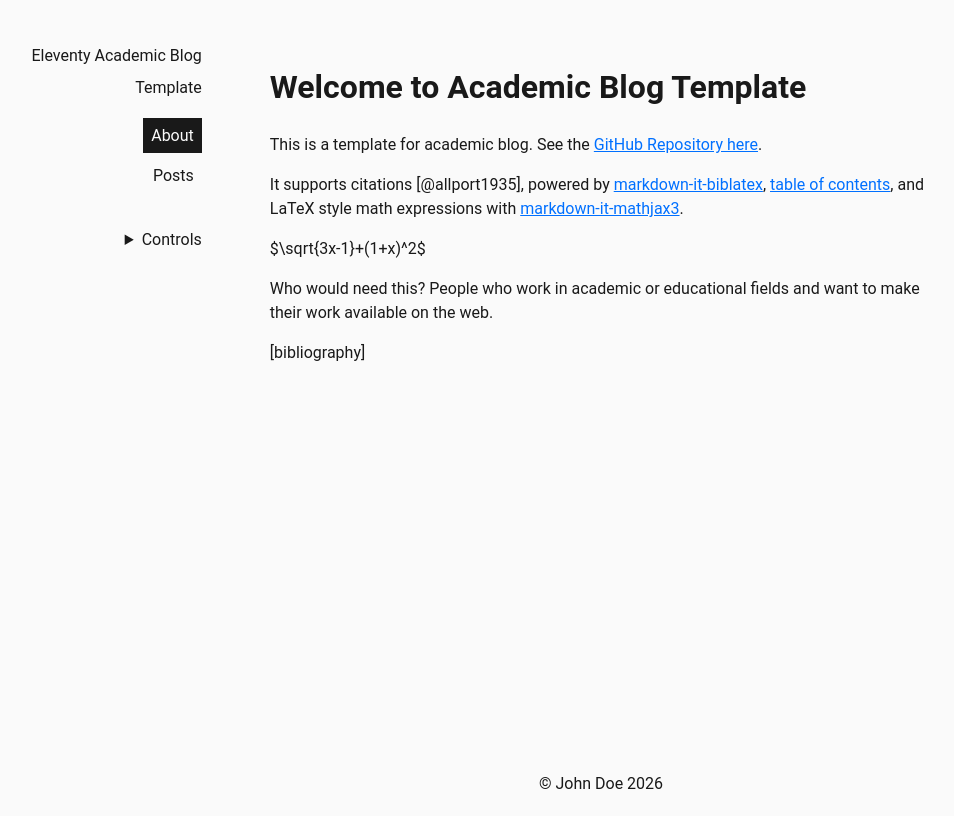
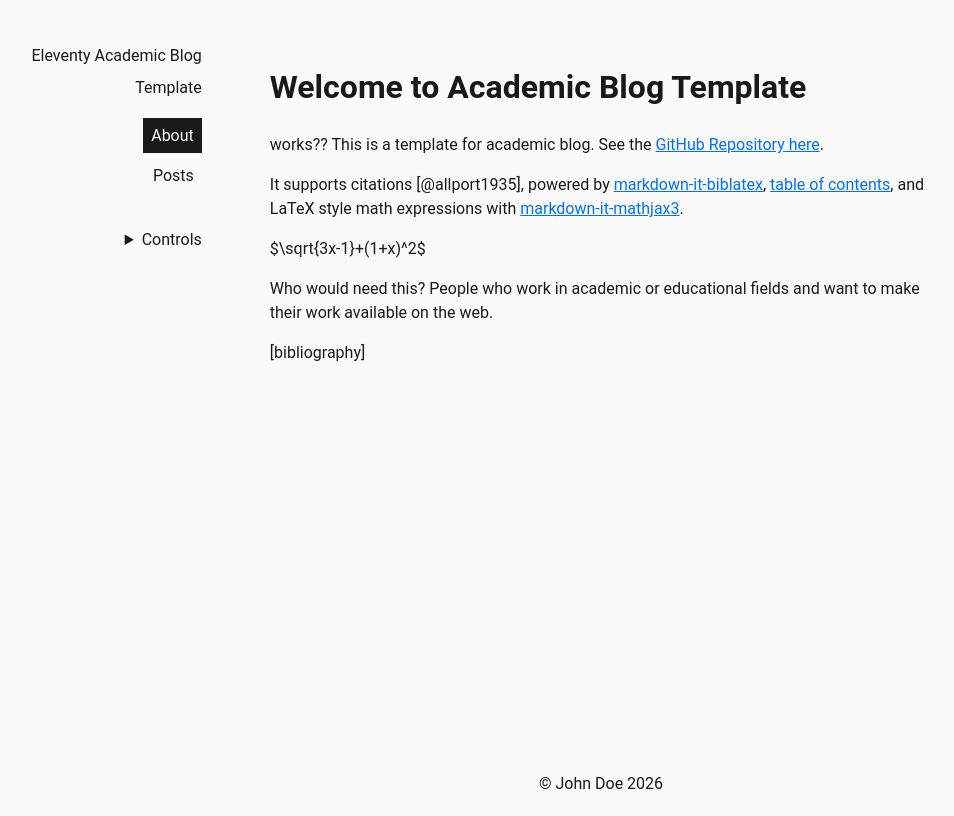
Before and after one commit to inkfern/workflowtester, an Eleventy site: page src/index.md in a window 1280 px wide. Shown: the whole page, without its empty margins (39-993 px from the left). Built offline with nearby package versions, Linux system fonts and the light colour scheme; Eleventy itself is replaced by a stand-in of ours; files that its build step writes are made by us from their sources; what @arothuis/markdown-it-biblatex, markdown-it-highlightjs, markdown-it-mathjax3, markdown-it-table-of-contents would draw is missing.

```diff
--- a/src/index.md
+++ b/src/index.md
@@ -3,7 +3,7 @@
 title: "Welcome to Academic Blog Template"
 description: "Eleventy academic blog template"
 ---
-
+ works??
 This is a template for academic blog. See the [GitHub Repository here](https://github.com/CondensedMilk7/eleventy-academic-template).
 
 It supports citations [@allport1935], powered by [markdown-it-biblatex](https://github.com/arothuis/markdown-it-biblatex),
```
